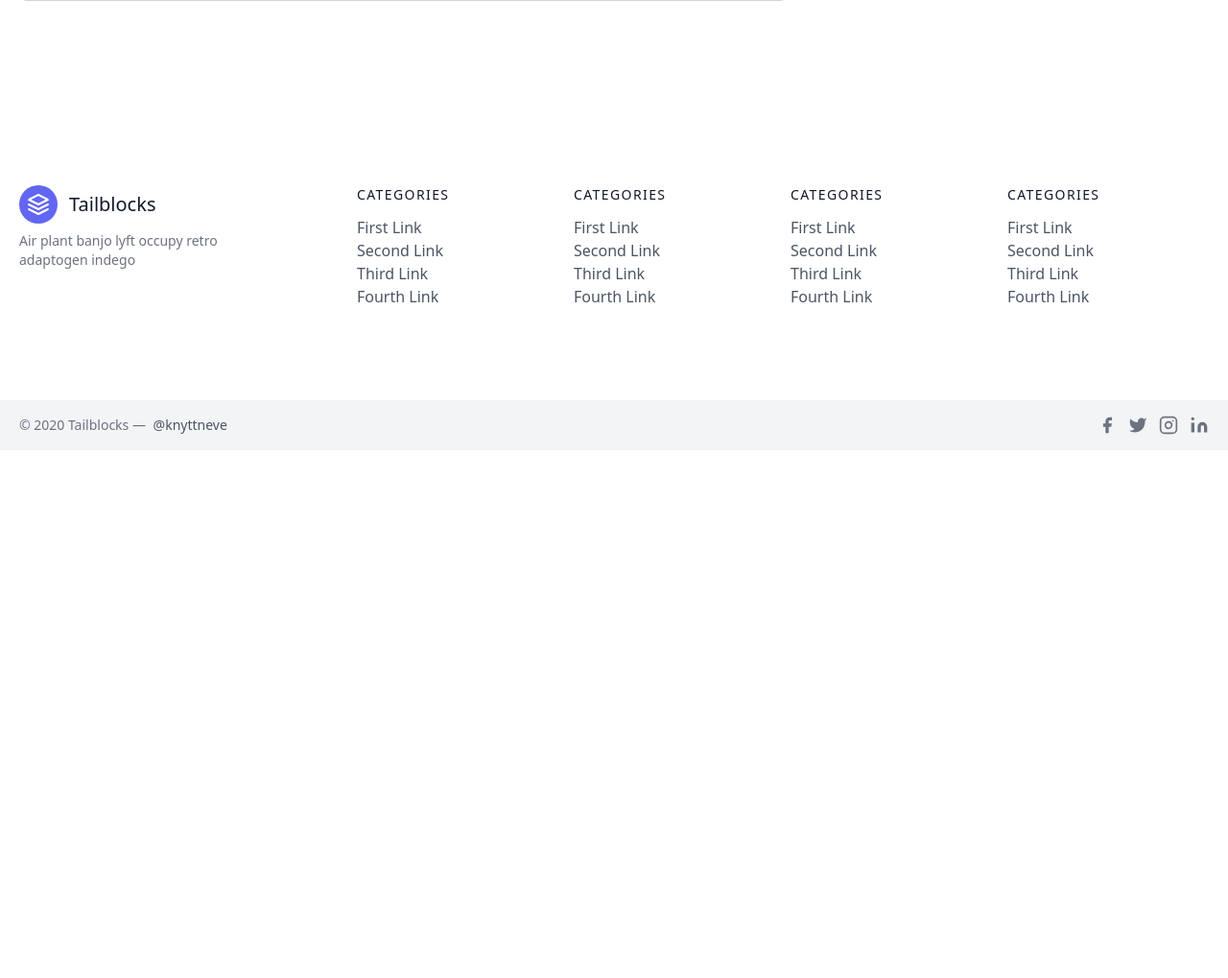
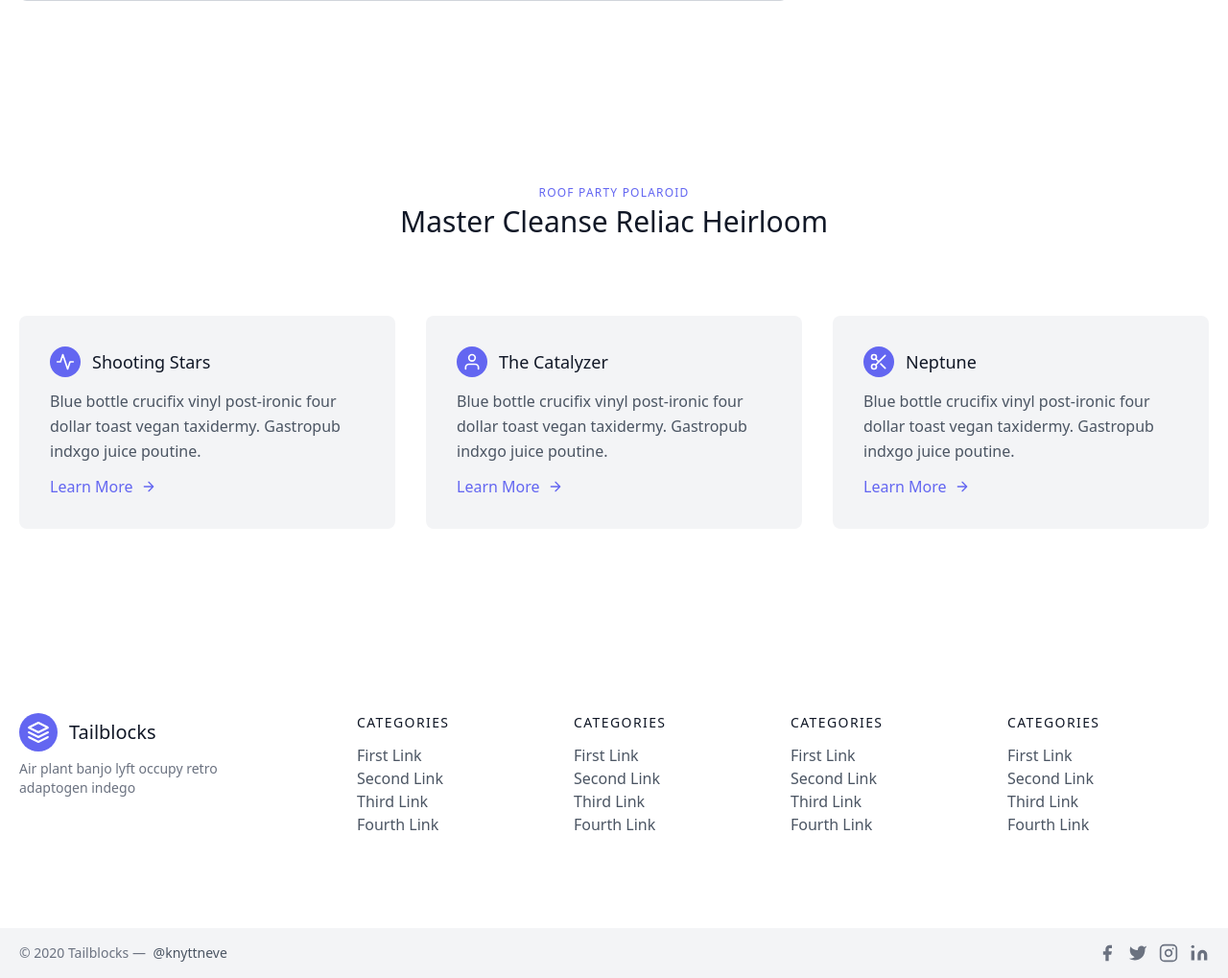
Before and after one commit to Yash-Kavaiya/Viraj_website, a Flask app: page / in a window 1280 px wide. Shown: the part 1573-2592 px from the top of the page at 96% size. Before the commit the page ends 2026 px from the top, so only its background shows below. Run offline with Flask 2, Linux system fonts and the light colour scheme; grey boxes labelled with a size stand in for pictures from a placeholder-image service; some libraries are stand-ins or nearby versions.

Commit message:
Update index.html

```diff
--- a/templates/index.html
+++ b/templates/index.html
@@ -146,7 +146,79 @@
           </div>
         </div>
       </section>
-
+<section class="text-gray-600 body-font">
+  <div class="container px-5 py-24 mx-auto">
+    <div class="flex flex-col text-center w-full mb-20">
+      <h2 class="text-xs text-indigo-500 tracking-widest font-medium title-font mb-1">ROOF PARTY POLAROID</h2>
+      <h1 class="sm:text-3xl text-2xl font-medium title-font text-gray-900">Master Cleanse Reliac Heirloom</h1>
+    </div>
+    <div class="flex flex-wrap -m-4">
+      <div class="p-4 md:w-1/3">
+        <div class="flex rounded-lg h-full bg-gray-100 p-8 flex-col">
+          <div class="flex items-center mb-3">
+            <div class="w-8 h-8 mr-3 inline-flex items-center justify-center rounded-full bg-indigo-500 text-white flex-shrink-0">
+              <svg fill="none" stroke="currentColor" stroke-linecap="round" stroke-linejoin="round" stroke-width="2" class="w-5 h-5" viewBox="0 0 24 24">
+                <path d="M22 12h-4l-3 9L9 3l-3 9H2"></path>
+              </svg>
+            </div>
+            <h2 class="text-gray-900 text-lg title-font font-medium">Shooting Stars</h2>
+          </div>
+          <div class="flex-grow">
+            <p class="leading-relaxed text-base">Blue bottle crucifix vinyl post-ironic four dollar toast vegan taxidermy. Gastropub indxgo juice poutine.</p>
+            <a class="mt-3 text-indigo-500 inline-flex items-center">Learn More
+              <svg fill="none" stroke="currentColor" stroke-linecap="round" stroke-linejoin="round" stroke-width="2" class="w-4 h-4 ml-2" viewBox="0 0 24 24">
+                <path d="M5 12h14M12 5l7 7-7 7"></path>
+              </svg>
+            </a>
+          </div>
+        </div>
+      </div>
+      <div class="p-4 md:w-1/3">
+        <div class="flex rounded-lg h-full bg-gray-100 p-8 flex-col">
+          <div class="flex items-center mb-3">
+            <div class="w-8 h-8 mr-3 inline-flex items-center justify-center rounded-full bg-indigo-500 text-white flex-shrink-0">
+              <svg fill="none" stroke="currentColor" stroke-linecap="round" stroke-linejoin="round" stroke-width="2" class="w-5 h-5" viewBox="0 0 24 24">
+                <path d="M20 21v-2a4 4 0 00-4-4H8a4 4 0 00-4 4v2"></path>
+                <circle cx="12" cy="7" r="4"></circle>
+              </svg>
+            </div>
+            <h2 class="text-gray-900 text-lg title-font font-medium">The Catalyzer</h2>
+          </div>
+          <div class="flex-grow">
+            <p class="leading-relaxed text-base">Blue bottle crucifix vinyl post-ironic four dollar toast vegan taxidermy. Gastropub indxgo juice poutine.</p>
+            <a class="mt-3 text-indigo-500 inline-flex items-center">Learn More
+              <svg fill="none" stroke="currentColor" stroke-linecap="round" stroke-linejoin="round" stroke-width="2" class="w-4 h-4 ml-2" viewBox="0 0 24 24">
+                <path d="M5 12h14M12 5l7 7-7 7"></path>
+              </svg>
+            </a>
+          </div>
+        </div>
+      </div>
+      <div class="p-4 md:w-1/3">
+        <div class="flex rounded-lg h-full bg-gray-100 p-8 flex-col">
+          <div class="flex items-center mb-3">
+            <div class="w-8 h-8 mr-3 inline-flex items-center justify-center rounded-full bg-indigo-500 text-white flex-shrink-0">
+              <svg fill="none" stroke="currentColor" stroke-linecap="round" stroke-linejoin="round" stroke-width="2" class="w-5 h-5" viewBox="0 0 24 24">
+                <circle cx="6" cy="6" r="3"></circle>
+                <circle cx="6" cy="18" r="3"></circle>
+                <path d="M20 4L8.12 15.88M14.47 14.48L20 20M8.12 8.12L12 12"></path>
+              </svg>
+            </div>
+            <h2 class="text-gray-900 text-lg title-font font-medium">Neptune</h2>
+          </div>
+          <div class="flex-grow">
+            <p class="leading-relaxed text-base">Blue bottle crucifix vinyl post-ironic four dollar toast vegan taxidermy. Gastropub indxgo juice poutine.</p>
+            <a class="mt-3 text-indigo-500 inline-flex items-center">Learn More
+              <svg fill="none" stroke="currentColor" stroke-linecap="round" stroke-linejoin="round" stroke-width="2" class="w-4 h-4 ml-2" viewBox="0 0 24 24">
+                <path d="M5 12h14M12 5l7 7-7 7"></path>
+              </svg>
+            </a>
+          </div>
+        </div>
+      </div>
+    </div>
+  </div>
+</section>
       <footer class="text-gray-600 body-font">
         <div class="container px-5 py-24 mx-auto flex md:items-center lg:items-start md:flex-row md:flex-nowrap flex-wrap flex-col">
           <div class="w-64 flex-shrink-0 md:mx-0 mx-auto text-center md:text-left">
```
